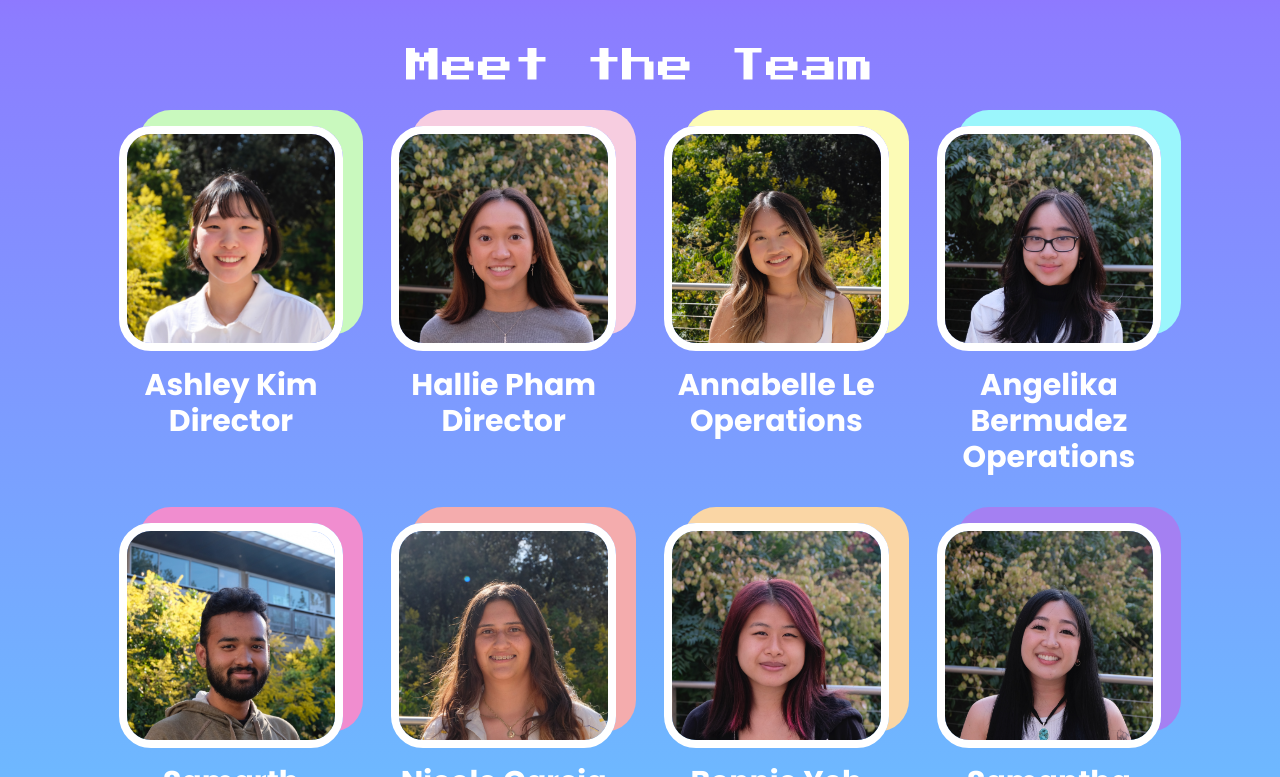
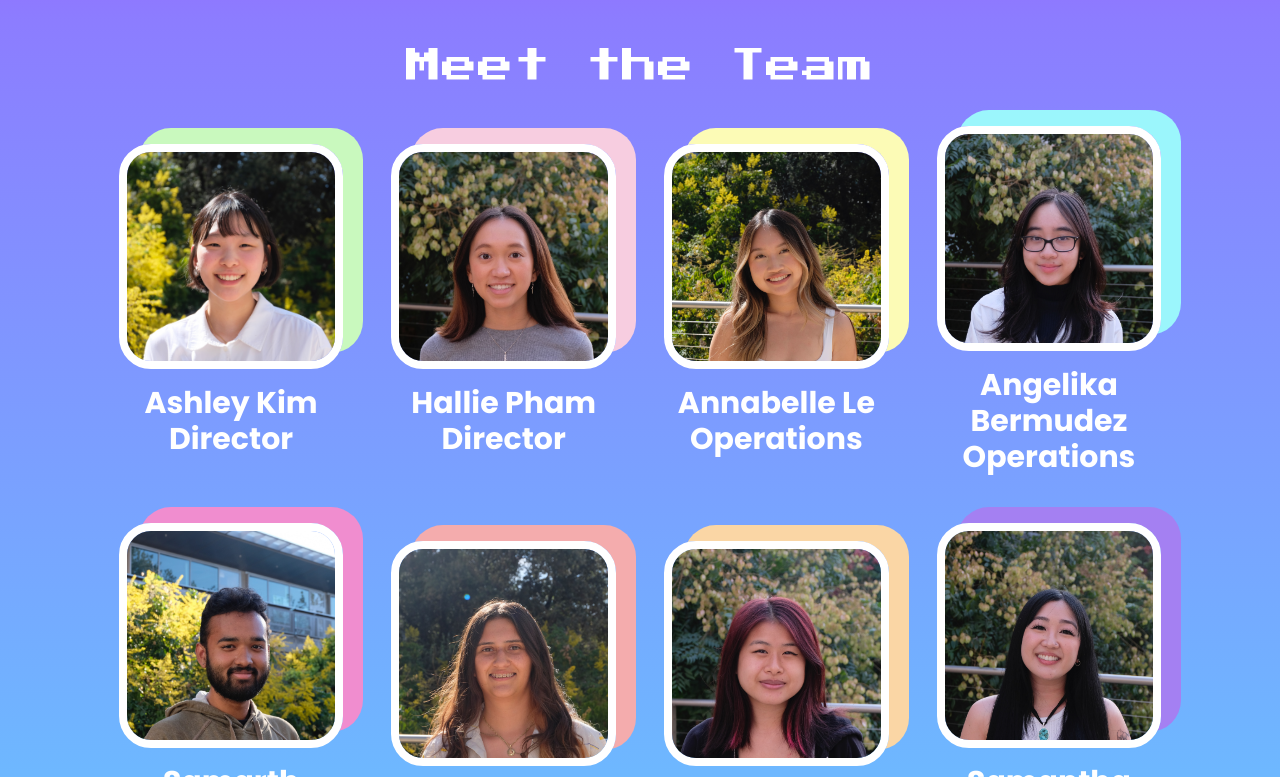
Before and after one commit to Alamode89/rosehack2023, a Next.js app: page / in a window 1280 px wide. Shown: the part 3543-4320 px from the top of the page. Built offline with nearby package versions, Linux system fonts and the light colour scheme.

Commit message:
center board

```diff
--- a/components/Team.tsx
+++ b/components/Team.tsx
@@ -141,7 +141,7 @@ const Team = () => {
     <div className="bg-gradient-to-b from-team-top to-team-bottom flex justify-center items-center flex-col py-4">
       <div className="w-10/12 flex justify-center items-center flex-col">
         <p className="font-pixel text-4xl text-white">Meet the Team</p>
-        <Row>
+        <Row className="flex justify-center items-center">
           {profiles.map((profile, index) => (
             <Col lg={3} md={4} xs={6} key={index} className=" p-3">
               <Profile
```
